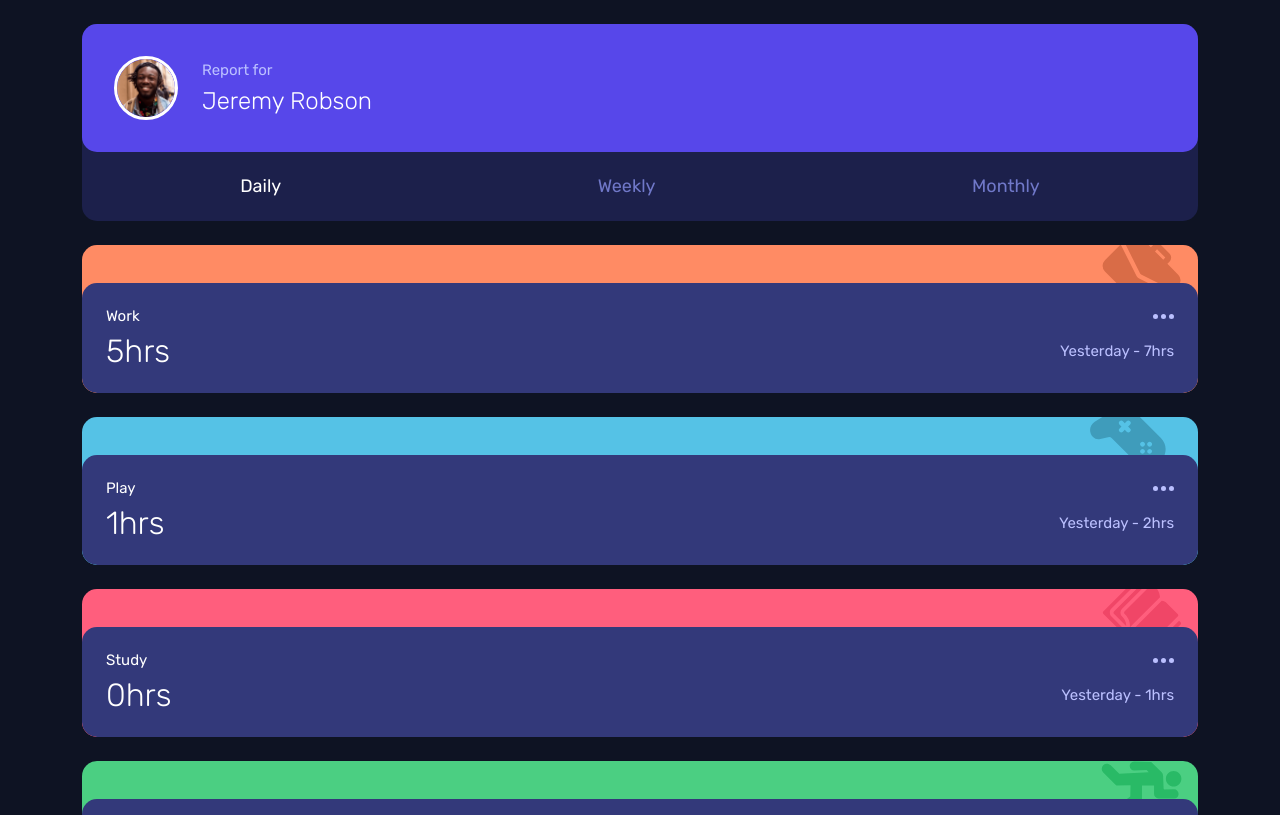
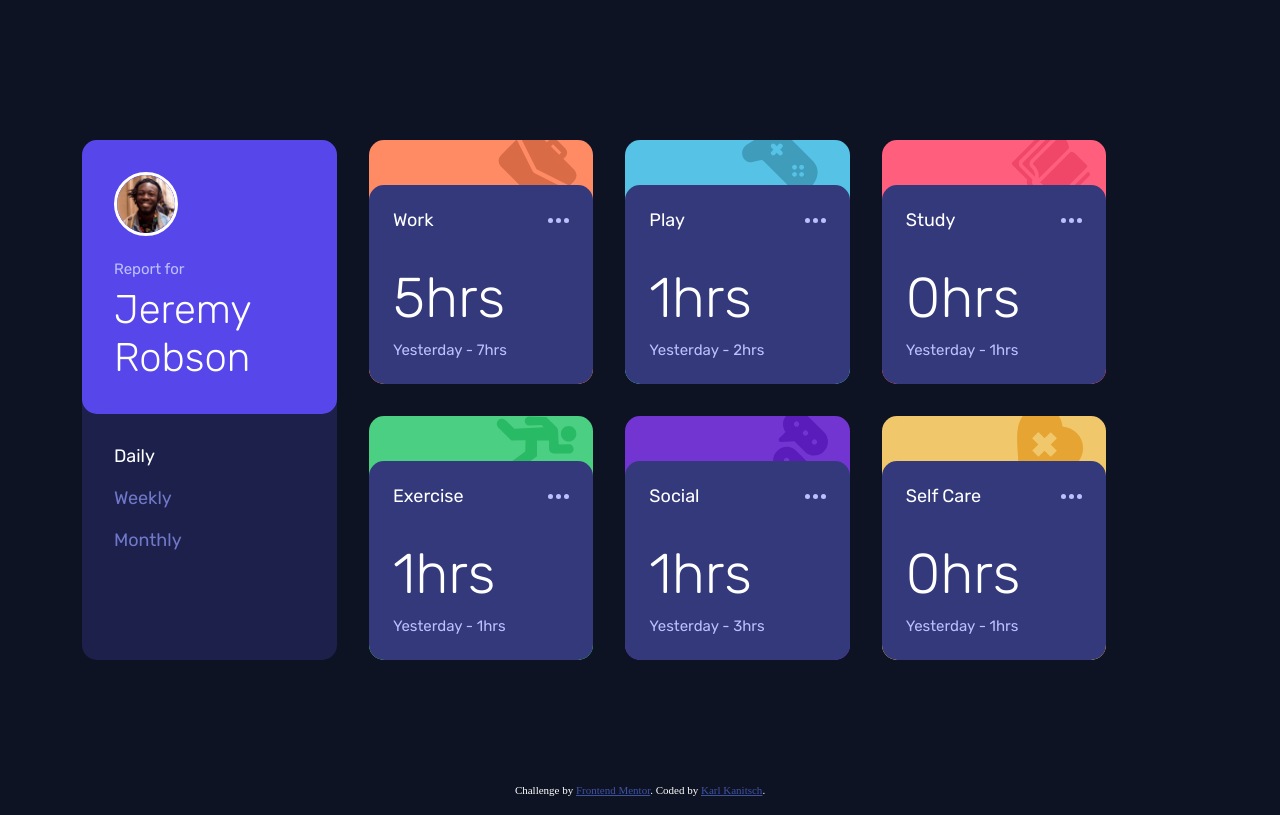
Before and after one commit to kkanit22/FEM-3-3-time-tracking-dashboard, a plain HTML site: page index.html in a window 1280 px wide. Shown: the top 815 px of the page. Drawn offline with Linux system fonts and the light colour scheme.

Commit message:
Updated styling to adjust layout based on screen width

```diff
--- a/css/styles.css
+++ b/css/styles.css
@@ -13,16 +13,35 @@ body {
 	position: relative;
 }
 
+p {
+	font: var(--paragraph-typography);
+}
+
 main {
   display: flex;
   flex-direction: column;
   gap: 1.5rem;
   width: 87.2vw;
 
+	@media screen and (min-width: 600px) {
+		max-width: 38.25rem;
+	}
+
+	@media screen and (min-width: 1000px) {
+		flex-direction: row;
+		gap: 2rem;
+		max-width: 70rem;
+	}
+
   & .controls {
     background: var(--navy-900);
     border-radius: 0.9375rem;
     width: 100%;
+
+		@media screen and (min-width: 1000px) {
+			height: 32.5rem;
+			width: clamp(0rem, 22.85%, 16rem);
+		}
 
     & .identifier {
       background: var(--purple-600);
@@ -31,6 +50,11 @@ main {
       align-items: center;
       gap: 1.5rem;
       padding: 2rem;
+
+			@media screen and (min-width: 1000px) {
+				flex-direction: column;
+				align-items: flex-start;
+			}
 
       & img {
         border: 3px solid var(--white);
@@ -50,6 +74,10 @@ main {
           &.name {
             color: var(--white);
             font: var(--name-typography);
+
+						@media screen and (min-width: 1000px) {
+							font: var(--name-typography-large);
+						}
           }
         }
       }
@@ -60,11 +88,31 @@ main {
       justify-content: space-around;
       padding: 1.5rem 0;
 
+			@media screen and (min-width: 600px) {
+				justify-content: center;
+				gap: 0.5rem;
+			}
+
+			@media screen and (min-width: 1000px) {
+				flex-direction: column;
+				align-items: flex-start;
+				gap: 1.3125rem;
+				padding: 2rem;
+			}
+
       & .timescale-selector {
         background: transparent;
         border: 0;
         color: var(--purple-500);
         font: var(--button-typography);
+
+				@media screen and (min-width: 600px) {
+					width: 6.8125rem;
+				}
+
+				@media screen and (min-width: 1000px) {
+					text-align: left;
+				}
 
         &.active {
           color: var(--white);
@@ -79,12 +127,35 @@ main {
     gap: 1.5rem;
     width: 100%;
 
+		@media screen and (min-width: 600px) {
+			flex-direction: row;
+			flex-wrap: wrap;
+		}
+
+		@media screen and (min-width: 1000px) {
+			gap: 2rem;
+			width: clamp(36rem, 57.6vw, 52rem);
+		}
+
     & .activity-card {
       background: var(--pink-400);
       border-radius: 0.9375rem;
+			height: 10rem;
       padding-top: 2.375rem;
 			overflow: hidden;
 			position: relative;
+
+			@media screen and (min-width: 600px) {
+				flex: 0 0 1;
+				height: 13.3125rem;
+				padding-top: 2.8125rem;
+				width: clamp(8rem, calc((100% - 3rem) / 3), 11.75rem);
+			}
+
+			@media screen and (min-width: 1000px) {
+				height: 15.25rem;
+				width: clamp(10rem, calc((100% - 4rem) / 3), 16rem);
+			}
 
 			&::before {
 				content: url("../images/icon-work.svg");
@@ -102,6 +173,7 @@ main {
         justify-content: space-between;
         align-items: center;
         flex-wrap: wrap;
+				height: 100%;
         padding: 1.5rem;
 				position: relative;
         width: 100%;
@@ -113,10 +185,31 @@ main {
 					align-items: center;
           margin-bottom: 0.5rem;
           width: 100%;
+
+					@media screen and (min-width: 600px) {
+						margin-bottom: 1rem;
+					}
+
+					@media screen and (min-width: 1000px) {
+						margin-bottom: 2rem;
+					}
+
+					& .activity-name {
+						font: var(--button-typography);
+					}
         }
 
         & .time-spent {
           font: var(--time-spent-typography);
+
+					@media screen and (min-width: 600px) {
+						font: var(--time-spent-typography-large);
+						margin-bottom: 0.5rem;
+					}
+
+					@media screen and (min-width: 1000px) {
+						width: 100%;
+					}
         }
 
         & .previous-time-spent {
@@ -174,10 +267,6 @@ main {
   }
 }
 
-p {
-	font: var(--paragraph-typography);
-}
-
 .attribution {
   font-size: 0.6875rem;
   text-align: center;
--- a/css/variables.css
+++ b/css/variables.css
@@ -17,7 +17,8 @@
 
 	--paragraph-typography: 400 0.9375rem / 1.125rem "Rubik", sans-serif;
 	--name-typography: 300 1.5rem / 1.75rem "Rubik", sans-serif;
+	--name-typography-large: 300 2.5rem / 3rem "Rubik", sans-serif;
 	--button-typography: 400 1.125rem / 1.3125rem "Rubik", sans-serif;
 	--time-spent-typography: 300 2rem / 2.25rem "Rubik", sans-serif;
-	--
+	--time-spent-typography-large: 300 3.5rem / 4.125rem "Rubik", sans-serif;
 }
--- a/main.js
+++ b/main.js
@@ -10,9 +10,6 @@ let selectedTimescale = "";
 for (let i = 0; i < activityCards.length; i++) {
 	cardMap.set(activityCards[i].classList[1].replaceAll("-", " "), activityCards[i]);
 }
-console.log(cardMap);
-
-
 
 const getPreviousPrefix = () => {
 	if (selectedTimescale.toLowerCase() === "daily") {
@@ -42,15 +39,12 @@ function populateDOM() {
 	});
 }
 
-
-
 fetch('data.json').then((response) => {
 	return response.json();
 }).then((content) => {
 	data = content;
 	populateDOM(content);
 });
-
 
 for (const button of timescaleSelectors) {
 	button.classList.contains("active") ? selectedTimescale = button.textContent : null;
```
